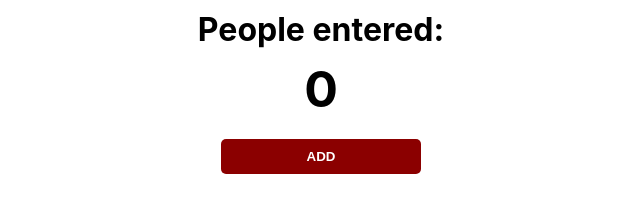
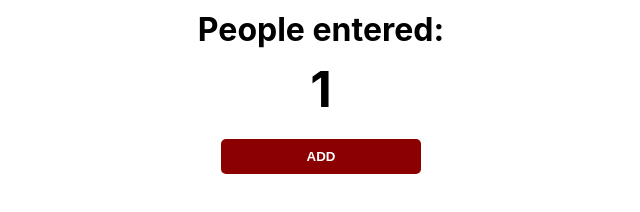
Before and after one commit to mdyagual/PassengerCounter, a plain HTML site: page index.html in a window 1280 px wide. Both pictures are taken after a click on the button "ADD". Shown: the full height of the page, 319-959 px from the left. Drawn offline with Linux system fonts and the light colour scheme.

Commit message:
Increment functionality completed

```diff
--- a/index.html
+++ b/index.html
@@ -10,7 +10,7 @@
 <body>
     <h1>People entered: </h1>
     <h2 id="count-el">0</h2>
-    <button id="increment-btn">ADD</button>
+    <button id="increment-btn" onclick="increment()">ADD</button>
     <script src="index.js"> </script>
 
 </body>
--- a/index.js
+++ b/index.js
@@ -1,7 +1,20 @@
 //change value setted on h2 tag
 //document.getElementById("count-el").innerText=5;
-/*TO READ: WHAT IS DOCUMENT? */
+/*TO READ: WHAT IS DOCUMENT OBJECT? */
 
-let counter = 0; //Let count be 0 #MAGIC
+/* FIRST TO DO
+1. Initialize the count as 0
+2. Listen for clicks on the increment button (onclick)
+3. Increment the count variable when the button is clicked
+4. Change the count-el in the HTML to reflect the new count */
 
-console.log(counter);
+//Access to the element with the id described
+let counterEl = document.getElementById("count-el");
+let counter = 0;
+
+//Making the function to the onclick event
+function increment(){
+    counter++;
+    //Set counting to the element on the html tag
+    counterEl.innerText = counter;
+}
```
